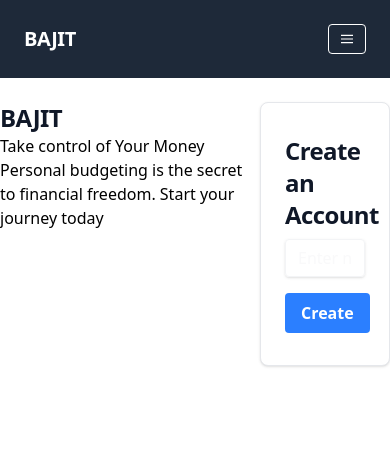
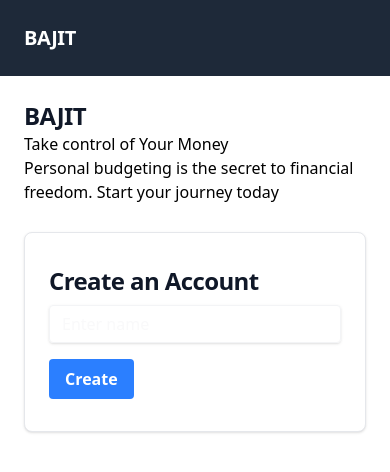
Before and after one commit to safwbdev/budget-app-refresher, a React (Vite) app: page / in a window 390 px wide. Shown: the top 472 px of the page. Built offline with nearby package versions, Linux system fonts and the light colour scheme.

Commit message:
Responsive UI part 3 & bottom navigation

```diff
--- /dev/null
+++ b/src/components/BottomNav.jsx
@@ -0,0 +1,39 @@
+import React from 'react'
+import { Form, Link } from 'react-router-dom'
+import { BUDGET, EXPENSES, ROOT } from '../routes'
+import { FaHome, FaWallet, FaMoneyBillAlt, FaSignOutAlt } from "react-icons/fa";
+
+const BottomNav = () => {
+    return (
+        <div className="fixed bottom-0 left-0 z-50 w-full h-16 bg-white border-t border-gray-200 dark:bg-gray-700 dark:border-gray-600 lg:hidden">
+            <div className="grid h-full max-w-lg grid-cols-4 mx-auto font-medium">
+                <Link to={ROOT} aria-label={'home'} className="inline-flex flex-col items-center justify-center px-5 hover:bg-gray-50 dark:hover:bg-gray-800 group">
+                    <FaHome className="w-5 h-5 mb-2 text-gray-500 dark:text-gray-400 group-hover:text-blue-600 dark:group-hover:text-blue-500" />
+                    <span className="text-sm text-gray-500 dark:text-gray-400 group-hover:text-blue-600 dark:group-hover:text-blue-500">Home</span>
+                </Link>
+                <Link to={BUDGET} aria-label={'budgets'} className="inline-flex flex-col items-center justify-center px-5 hover:bg-gray-50 dark:hover:bg-gray-800 group">
+                    <FaWallet className="w-5 h-5 mb-2 text-gray-500 dark:text-gray-400 group-hover:text-blue-600 dark:group-hover:text-blue-500" />
+                    <span className="text-sm text-gray-500 dark:text-gray-400 group-hover:text-blue-600 dark:group-hover:text-blue-500">Budgets</span>
+                </Link>
+                <Link to={EXPENSES} aria-label={'Expenses'} className="inline-flex flex-col items-center justify-center px-5 hover:bg-gray-50 dark:hover:bg-gray-800 group">
+                    <FaMoneyBillAlt className="w-5 h-5 mb-2 text-gray-500 dark:text-gray-400 group-hover:text-blue-600 dark:group-hover:text-blue-500" />
+                    <span className="text-sm text-gray-500 dark:text-gray-400 group-hover:text-blue-600 dark:group-hover:text-blue-500">Expenses</span>
+                </Link>
+                <Form method='post' action='logout' className="inline-flex flex-col items-center justify-center px-5 hover:bg-gray-50 dark:hover:bg-gray-800 group" onSubmit={(event) => {
+                    if (!confirm("Log out?")) {
+                        event.preventDefault()
+                    }
+                }}>
+                    <button type='submit'
+                        className="inline-flex flex-col items-center justify-center px- hover:bg-gray-50 dark:hover:bg-gray-800 group">
+                        <FaSignOutAlt className="w-5 h-5 mb-2 text-gray-500 dark:text-gray-400 group-hover:text-blue-600 dark:group-hover:text-blue-500" />
+                        <span className="text-sm text-gray-500 dark:text-gray-400 group-hover:text-blue-600 dark:group-hover:text-blue-500">Log Out</span>
+                    </button>
+                </Form>
+
+            </div>
+        </div >
+    )
+}
+
+export default BottomNav
--- a/src/components/Intro.jsx
+++ b/src/components/Intro.jsx
@@ -4,14 +4,14 @@ import { NEW_USER } from '../routes'
 
 const Intro = () => {
     return (
-        <div className='intro'>
-            <div className="grid grid-cols-3">
-                <div className="col-span-2">
+        <div className='intro px-6'>
+            <div className="grid grid-cols-1 gap-1 md:grid-cols-3">
+                <div className="col-span-1 md:col-span-2">
                     <h1 className='text-2xl font-bold tracking-tight text-gray-900'>BAJIT</h1>
                     <h2>Take control of <span>Your Money</span></h2>
                     <p>Personal budgeting is the secret to financial freedom. Start your journey today</p>
                 </div>
-                <div className="...">
+                <div className="colspan-1  md:order-last pt-6">
                     <div className="block max-w-sm p-6 py-8 bg-white border border-gray-200 rounded-lg shadow-sm hover:bg-gray-100 dark:bg-gray-800 dark:border-gray-700 dark:hover:bg-gray-700 mb-6">
                         <h3 className='mb-2 text-2xl font-bold tracking-tight text-gray-900 dark:text-white'>
                             Create an Account
--- a/src/components/Nav.jsx
+++ b/src/components/Nav.jsx
@@ -4,20 +4,14 @@ import { Links } from '../links'
 import { ROOT } from '../routes'
 
 const Nav = ({ userName }) => {
-    const [hideMenu, setHideMenu] = useState(true)
     return (
-        <nav className="flex items-center justify-between flex-wrap bg-gray-800 p-6">
+        <nav className="fixed  w-full flex items-center justify-between flex-wrap bg-gray-800 p-6">
             <div className="flex items-center flex-shrink-0 text-white mr-6">
                 <NavLink to={ROOT} aria-label='Go home'>
                     <span className="font-semibold text-xl tracking-tight">BAJIT</span>
                 </NavLink>
             </div>
-            <div className="block lg:hidden">
-                <button className="flex items-center px-3 py-2 border rounded text-white border-white hover:text-white hover:border-white" onClick={() => { setHideMenu(!hideMenu) }}>
-                    <svg className="fill-current h-3 w-3" viewBox="0 0 20 20" xmlns="http://www.w3.org/2000/svg"><title>Menu</title><path d="M0 3h20v2H0V3zm0 6h20v2H0V9zm0 6h20v2H0v-2z" /></svg>
-                </button>
-            </div>
-            <div className={`w-full block flex-grow lg:flex lg:items-center lg:w-auto ${hideMenu && 'hidden'}`}>
+            <div className={`w-full block flex-grow lg:flex lg:items-center lg:w-auto hidden`}>
                 <div className="text-sm lg:flex-grow">
                     {Links.map((link, index) => (
                         <NavLink key={index} to={link.url} aria-label={link.aria} className="block mt-4 lg:inline-block lg:mt-0 text-white hover:text-white mr-4">
--- a/src/layouts/Main.jsx
+++ b/src/layouts/Main.jsx
@@ -2,6 +2,7 @@ import React from 'react'
 import { fetchData } from '../helper'
 import { Outlet, useLoaderData } from 'react-router-dom';
 import Nav from '../components/Nav';
+import BottomNav from '../components/BottomNav';
 
 
 export function loadMain() {
@@ -14,9 +15,11 @@ const Main = () => {
     return (
         <div className='layout'>
             <Nav userName={userName} />
-            <main className="py-6">
+            <main className="py-25">
                 <Outlet />
             </main>
+            {userName && (<BottomNav />
+            )}
         </div>
     )
 }
--- a/src/pages/Dashboard.jsx
+++ b/src/pages/Dashboard.jsx
@@ -151,7 +151,7 @@ const Dashboard = () => {
                                 </div>
                             </div>
                         </div>) : (<div>
-                            <h2 className='text-gray-500  text-2xl font-bold mb-2'>No expenses found</h2>
+                            <h2 className='text-gray-500  text-2xl font-bold mb-2 px-6'>No expenses found</h2>
                         </div>)}
 
                 </div>) : (<Intro />)
```
